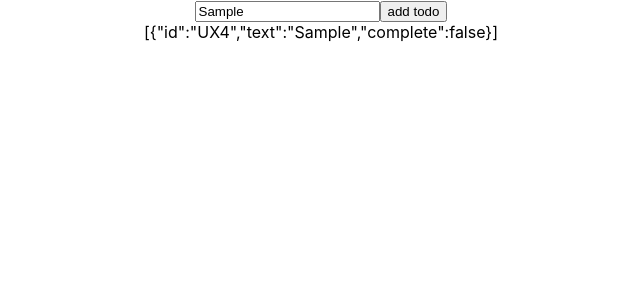
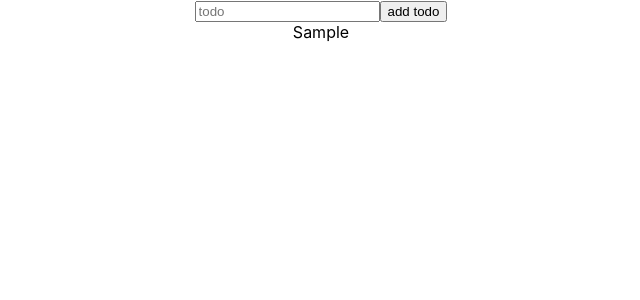
Before and after one commit to BlueDragon709/React-ToDo-List, a React (Create React App) app: page / in a window 1280 px wide. Both pictures are taken after typing "Sample" into the empty fields and a click on the button "add todo". Shown: the top 300 px of the page, without its empty margins (319-959 px from the left). Built offline with nearby package versions, Linux system fonts and the light colour scheme.

Commit message:
Finished crossing off items

```diff
--- /dev/null
+++ b/src/Components/Todo.js
@@ -0,0 +1,10 @@
+import React from "react";
+
+export default props => (
+  <div
+    style={{ textDecoration: props.todo.complete ? "line-through" : "" }}
+    onClick={props.toggleComplete}
+  >
+    {props.todo.text}
+  </div>
+);
--- a/src/Components/TodoForm.js
+++ b/src/Components/TodoForm.js
@@ -21,6 +21,7 @@ export default class TodoForm extends Component {
       text: this.state.text,
       complete: false
     });
+
     this.setState({
       text: ""
     });
@@ -29,7 +30,12 @@ export default class TodoForm extends Component {
   render() {
     return (
       <form onSubmit={this.handleSubmit}>
-        <input name="text" placeholder="todo" onChange={this.handleChange} />
+        <input
+          name="text"
+          value={this.state.text}
+          placeholder="todo"
+          onChange={this.handleChange}
+        />
         <button onClick={this.handleSubmit}>add todo</button>
       </form>
     );
--- a/src/Components/TodoList.js
+++ b/src/Components/TodoList.js
@@ -1,5 +1,6 @@
 import React, { Component } from "react";
 import TodoForm from "./TodoForm";
+import Todo from "./Todo";
 
 export default class TodoList extends Component {
   /*
@@ -24,11 +25,32 @@ export default class TodoList extends Component {
     });
   };
 
+  toggleComplete = id => {
+    this.setState({
+      todos: this.state.todos.map(todo => {
+        if (todo.id === id) {
+          return {
+            ...todo,
+            complete: !todo.complete
+          };
+        } else {
+          return todo;
+        }
+      })
+    });
+  };
+
   render() {
     return (
       <div>
         <TodoForm onSubmit={this.addTodo} />
-        {JSON.stringify(this.state.todos)}
+        {this.state.todos.map(todo => (
+          <Todo
+            key={todo.id}
+            toggleComplete={() => this.toggleComplete(todo.id)}
+            todo={todo}
+          />
+        ))}
       </div>
     );
   }
```
